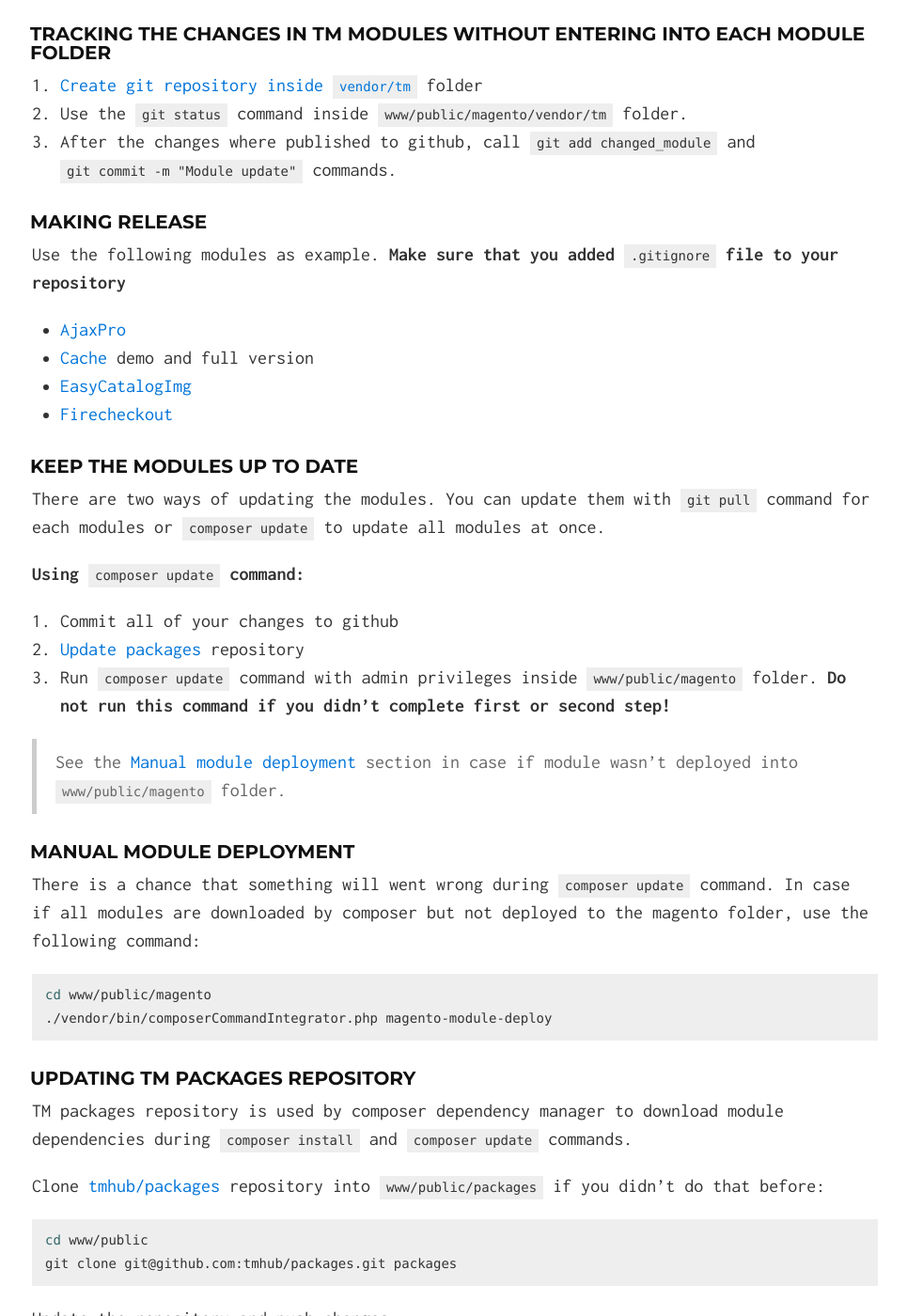
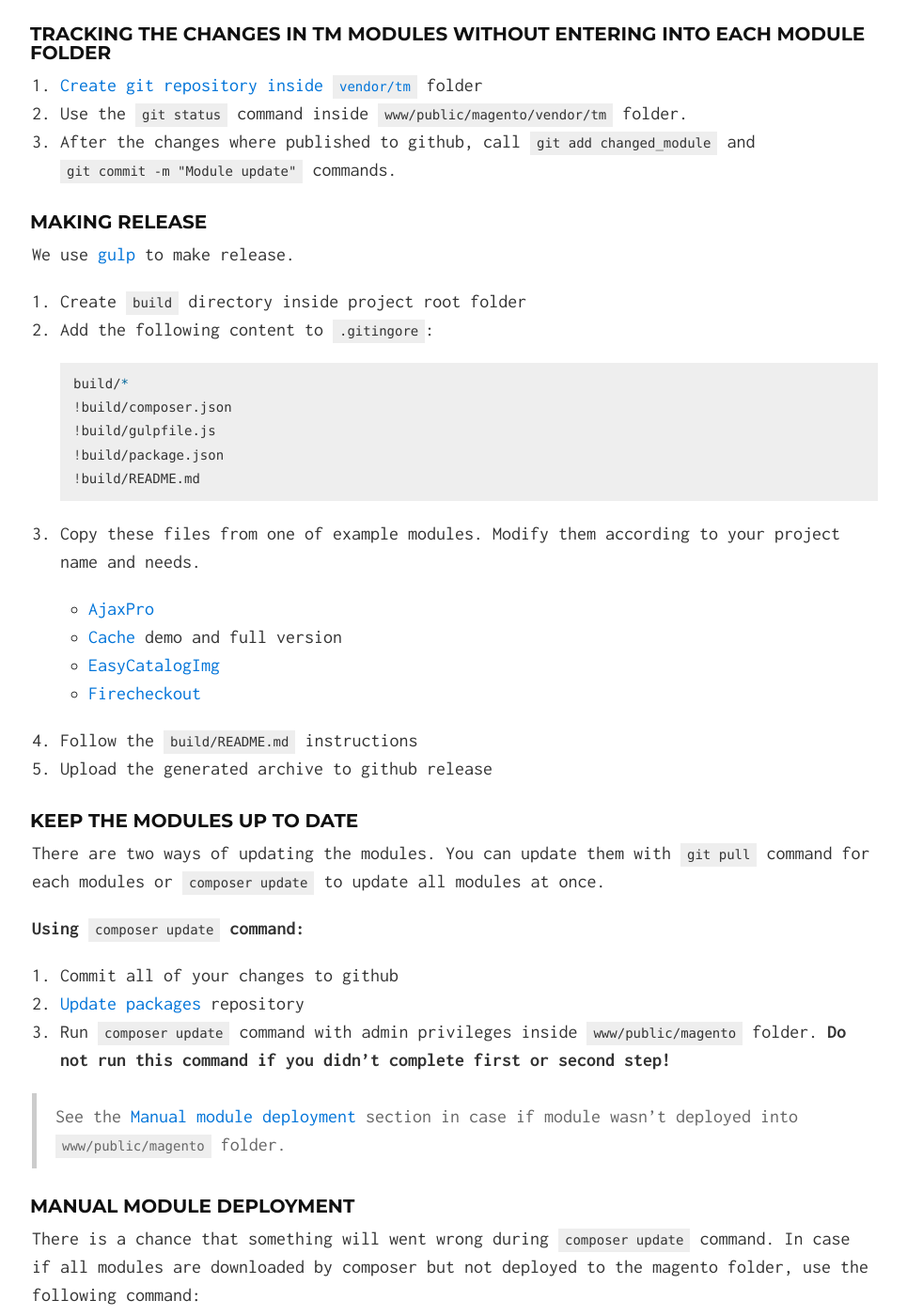
Before and after one commit to tmhub/tmhub.github.io, a Jekyll site: the page built from index.html, in a window 1280 px wide and 1400 px high, scrolled down 6005 px. Shown: the whole window at 94% size, without its empty margins (156-1121 px from the left). Built offline with Jekyll 4.4.1, drawn with Linux system fonts in a browser that asks for light colours; nearby versions of some CDN libraries.

Commit message:
Relase make instructions updated

```diff
--- a/_includes/index.md
+++ b/_includes/index.md
@@ -220,13 +220,29 @@
     and `git commit -m "Module update"` commands.
 
 ### Making release
-Use the following modules as example. **Make sure that you added `.gitignore`
-file to your repository**
+We use [gulp](#nodejs-and-gulpjs) to make release.
 
-- [AjaxPro](https://github.com/tmhub/ajaxpro/tree/master/build)
-- [Cache](https://github.com/tmhub/cache/tree/master/build) demo and full version
-- [EasyCatalogImg](https://github.com/tmhub/easycatalogimg/tree/master/build)
-- [Firecheckout](https://github.com/tmhub/firecheckout/tree/master/build)
+1. Create `build` directory inside project root folder
+2. Add the following content to `.gitingore`:
+
+    {% highlight bash %}
+build/*
+!build/composer.json
+!build/gulpfile.js
+!build/package.json
+!build/README.md
+{% endhighlight %}
+
+3. Copy these files from one of example modules. Modify them according to your
+    project name and needs.
+
+    - [AjaxPro](https://github.com/tmhub/ajaxpro/tree/master/build)
+    - [Cache](https://github.com/tmhub/cache/tree/master/build) demo and full version
+    - [EasyCatalogImg](https://github.com/tmhub/easycatalogimg/tree/master/build)
+    - [Firecheckout](https://github.com/tmhub/firecheckout/tree/master/build)
+
+4. Follow the `build/README.md` instructions
+5. Upload the generated archive to github release
 
 ### Keep the modules up to date
 There are two ways of updating the modules. You can update them with `git pull`
```
